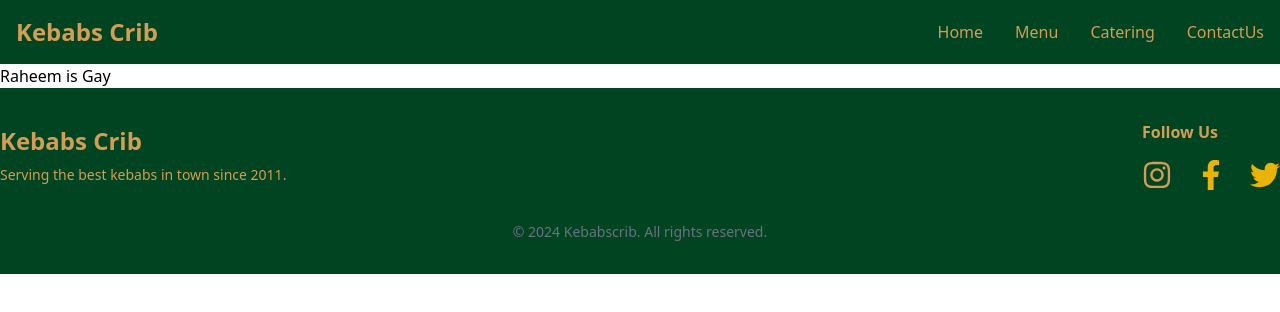
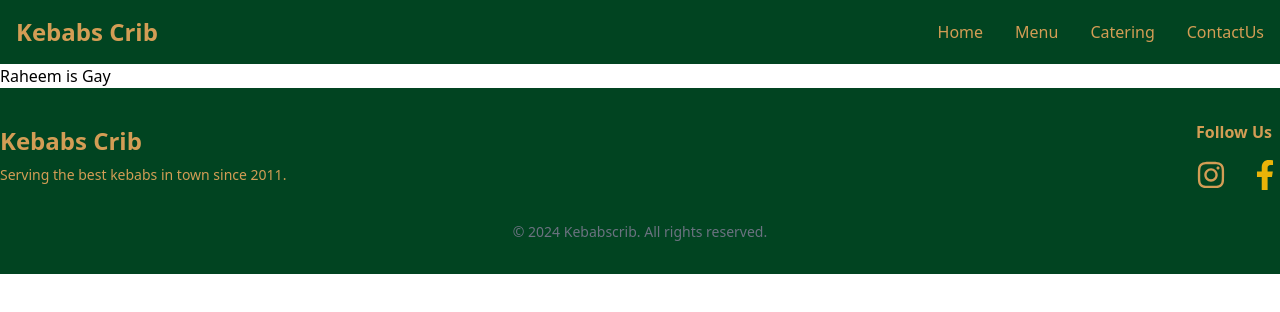
Before and after one commit to RaheemKhan0/Kebabscrib, a Next.js app: page / in a window 1280 px wide. Shown: the top 312 px of the page. Built offline with nearby package versions, Linux system fonts and the light colour scheme.

Commit message:
Removed twitter logo

```diff
--- a/components/Footer.tsx
+++ b/components/Footer.tsx
@@ -1,6 +1,5 @@
-import React from 'react';
-import { FaInstagram, FaFacebookF, FaTwitter } from 'react-icons/fa';
-
+import React from "react";
+import { FaInstagram, FaFacebookF, FaTwitter } from "react-icons/fa";
 
 const Footer = () => {
   return (
@@ -8,21 +7,28 @@ const Footer = () => {
       <div className="container mx-auto flex flex-col md:flex-row justify-between items-center">
         <div className="mb-6 md:mb-0">
           <h2 className="text-2xl text-KebabGold font-bold ">Kebabs Crib</h2>
-                    <p className="mt-2 text-sm text-KebabGold">Serving the best kebabs in town since 2011.</p>
+          <p className="mt-2 text-sm text-KebabGold">
+            Serving the best kebabs in town since 2011.
+          </p>
         </div>
 
         <div className="flex flex-col md:flex-row gap-6">
           <div>
             <h3 className="font-semibold text-KebabGold">Follow Us</h3>
             <div className="flex space-x-6 mt-4">
-                            <a href="https://instagram.com" target="_blank" rel="noopener noreferrer">
+              <a
+                href="https://instagram.com"
+                target="_blank"
+                rel="noopener noreferrer"
+              >
                 <FaInstagram className="text-KebabGold hover:text-white text-3xl transition-colors duration-300" />
               </a>
-                            <a href="https://facebook.com" target="_blank" rel="noopener noreferrer">
+              <a
+                href="https://facebook.com"
+                target="_blank"
+                rel="noopener noreferrer"
+              >
                 <FaFacebookF className="text-yellow-500 hover:text-white text-3xl transition-colors duration-300" />
-                            </a>
-                            <a href="https://twitter.com" target="_blank" rel="noopener noreferrer">
-                                <FaTwitter className="text-yellow-500 hover:text-white text-3xl transition-colors duration-300" />
               </a>
             </div>
           </div>
@@ -34,8 +40,6 @@ const Footer = () => {
     </footer>
   );
 };
-
-
 
 // const Footer = () => {
 //     return (
```
Lines whose indentation alone changed are shown as unchanged.
